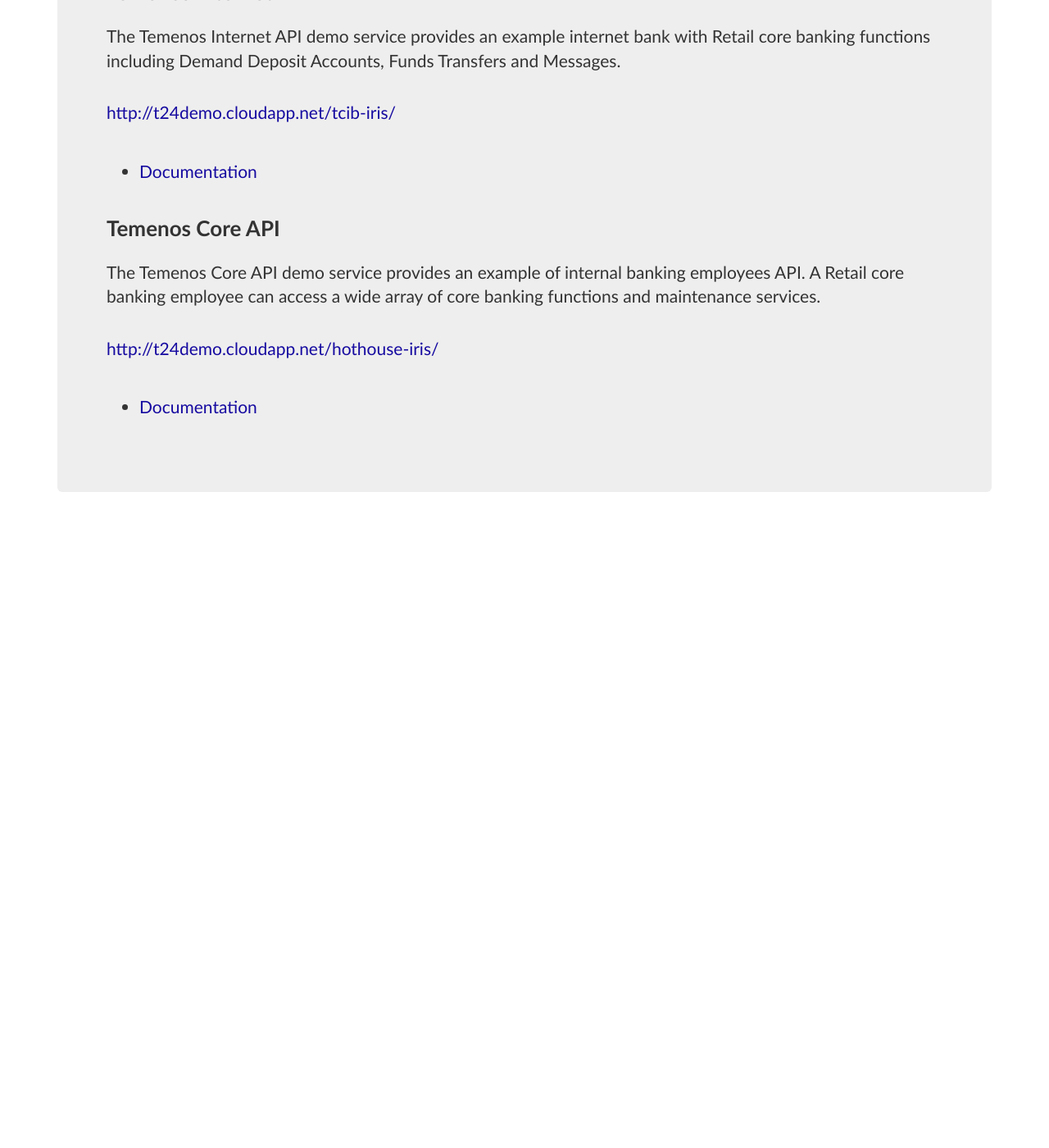
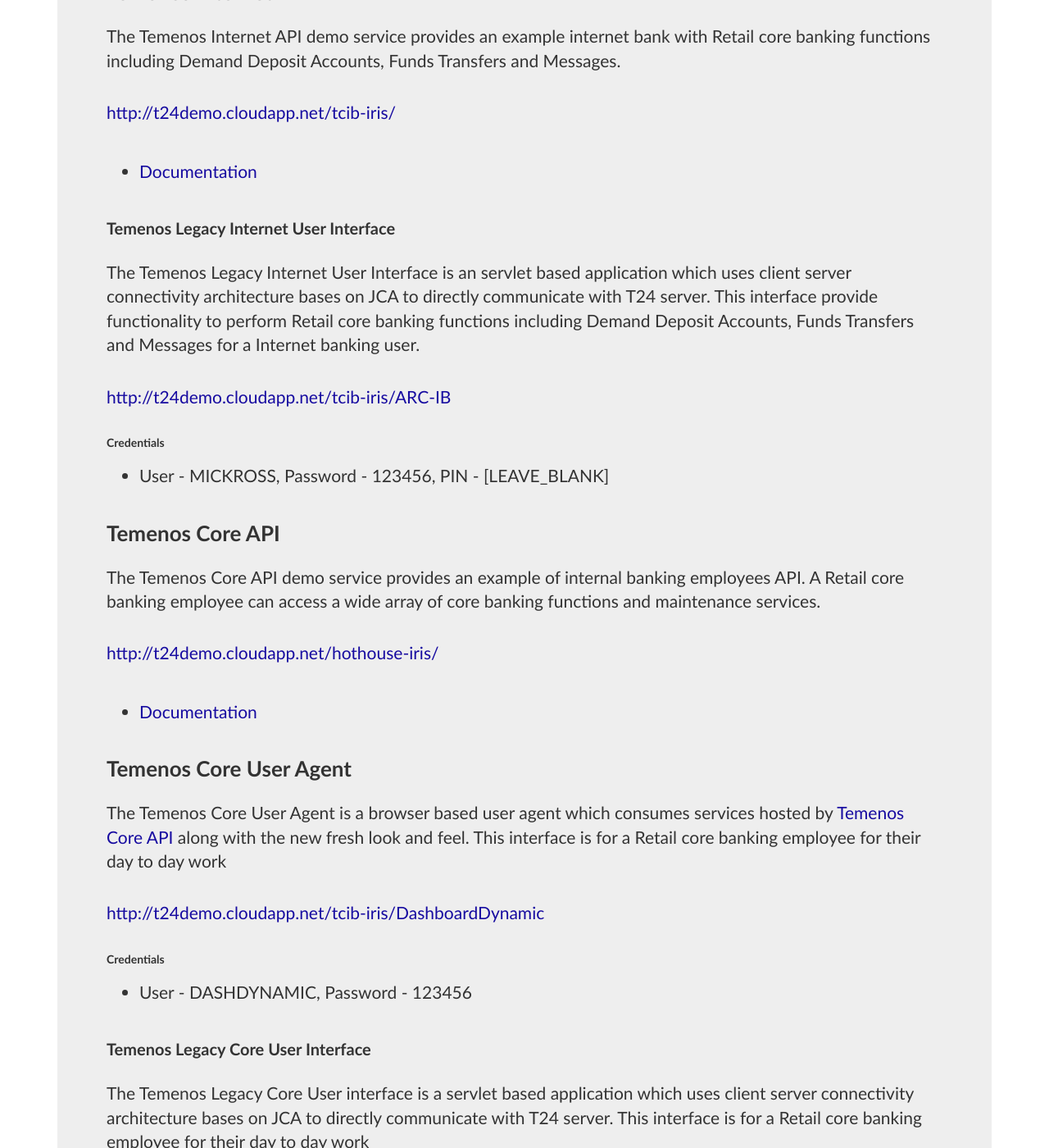
Before and after one commit to temenostech/TemenosHypermediaAPI, a Jekyll site: the page built from index.md, in a window 1280 px wide and 1400 px high, scrolled down 548 px. Shown: the whole window at 82% size. Built offline with Jekyll 4.4.1, drawn with Linux system fonts in a browser that asks for light colours; some web fonts are replaced; Markdown is read by kramdown in place of the engine named in the settings; before the commit the page ends 1178 px from its top, so only the background shows below that; some of the changed text lies outside the part shown.

Commit message:
Added links to new and legacy system with user details.

```diff
--- a/index.md
+++ b/index.md
@@ -16,6 +16,16 @@ The Temenos Internet API demo service provides an example internet bank with Ret
 
 * [Documentation](InternetAPI)
 
+#### Temenos Legacy Internet User Interface
+
+The Temenos Legacy Internet User Interface is an servlet based application which uses client server connectivity architecture bases on JCA to directly communicate with T24 server. This interface provide functionality to perform Retail core banking functions including Demand Deposit Accounts, Funds Transfers and Messages for a Internet banking user.
+
+[http://t24demo.cloudapp.net/tcib-iris/ARC-IB](http://t24demo.cloudapp.net/tcib-iris/ARC-IB)
+
+##### Credentials
+
+
+- User - MICKROSS, Password - 123456, PIN - [LEAVE_BLANK]
 
 ### Temenos Core API
 
@@ -24,3 +34,23 @@ The Temenos Core API demo service provides an example of internal banking employ
 [http://t24demo.cloudapp.net/hothouse-iris/](http://t24demo.cloudapp.net/hothouse-iris//Hothouse.svc/GB0010001/)
 
 * [Documentation](CoreAPI)
+
+### Temenos Core User Agent
+
+The Temenos Core User Agent is a browser based user agent which consumes services hosted by [Temenos Core API](CoreAPI) along with the new fresh look and feel. This interface is for a Retail core banking employee for their day to day work
+
+[http://t24demo.cloudapp.net/tcib-iris/DashboardDynamic](http://t24demo.cloudapp.net/tcib-iris/DashboardDynamic)
+
+##### Credentials
+
+- User - DASHDYNAMIC, Password - 123456
+
+#### Temenos Legacy Core User Interface
+
+The Temenos Legacy Core User interface is a servlet based application which uses client server connectivity architecture bases on JCA to directly communicate with T24 server. This interface is for a Retail core banking employee for their day to day work
+
+[http://t24demo.cloudapp.net/tcib-iris/BrowserWeb](http://t24demo.cloudapp.net/tcib-iris/BrowserWeb)
+
+##### Credentials
+
+- User - RETAILUSER, Password - 123456
```
